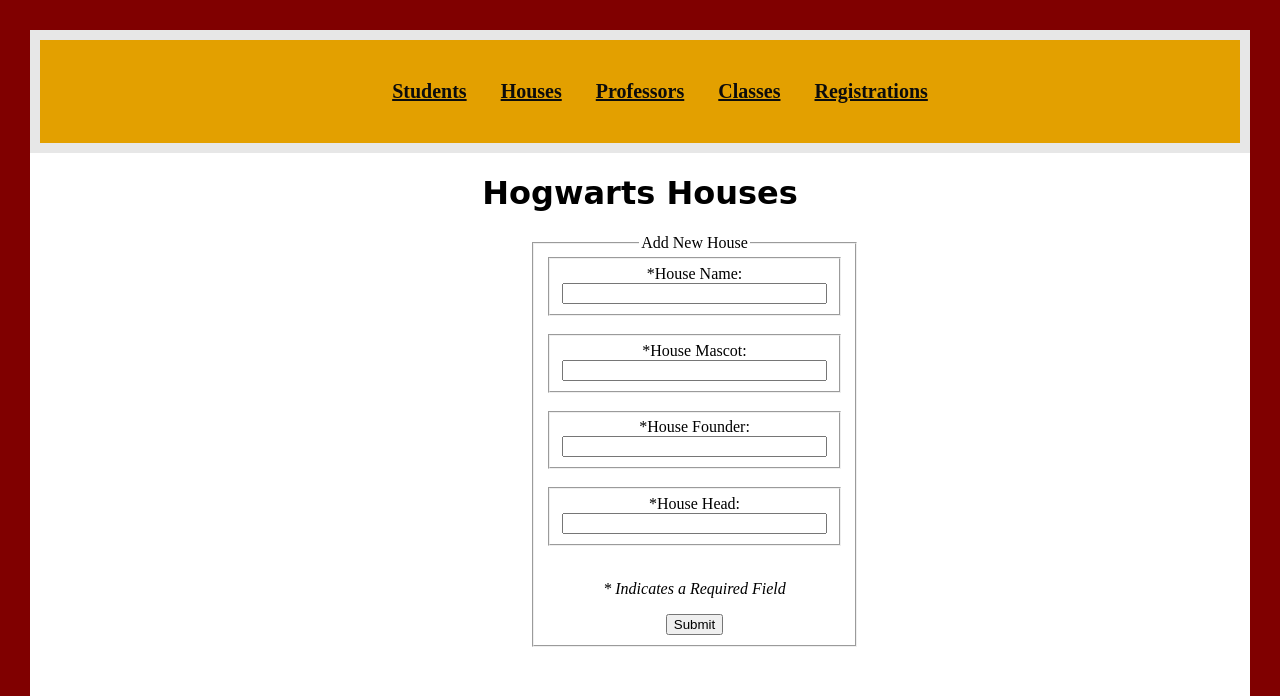
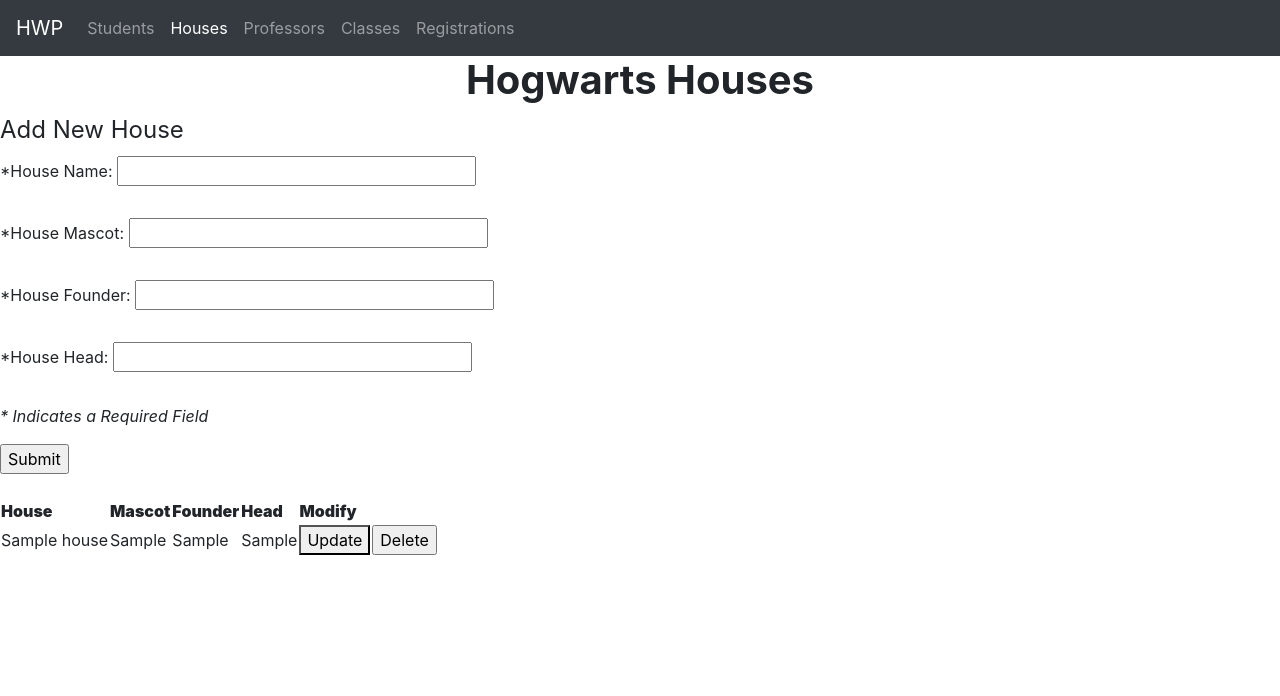
Before and after one commit to RichardVN/Hogwarts-Wizarding-Portal, a Flask app: page /houses in a window 1280 px wide. Shown: the top 696 px of the page. After the commit the page ends 555 px from the top, so only its background shows below. Run offline with Flask 2, Linux system fonts and the light colour scheme; tables that the repository leaves empty hold one stand-in row (values such as "Sample post"); some libraries are stand-ins or nearby versions.

Commit message:
Bootstrap style navbar

```diff
--- a/app.py
+++ b/app.py
@@ -27,7 +27,7 @@ def get_env_variable(name):
 
 
 # Dev environment?
-ENV = 'production'
+ENV = 'dev'
 
 # Config DB URI of localhost or heroku server
 if ENV == 'dev':
--- a/templates/base.html
+++ b/templates/base.html
@@ -9,12 +9,13 @@
 <head>
     <meta charset="UTF-8">
     <meta name="viewport" content="width=device-width, initial-scale=1.0">
+    {% block stylesheet %}
+
     <!--My Stylesheet-->
-    {% block stylesheet %}
-    <link rel="stylesheet" type="text/css" href="{{ url_for('static',filename='styles/styles.css') }}" media="screen" />
+    <!-- <link rel="stylesheet" type="text/css" href="{{ url_for('static',filename='styles/styles.css') }}" media="screen" /> -->
     <!-- Bootstrap CSS -->
-    <!-- <link rel="stylesheet" href="https://stackpath.bootstrapcdn.com/bootstrap/4.3.1/css/bootstrap.min.css"
-        integrity="sha384-ggOyR0iXCbMQv3Xipma34MD+dH/1fQ784/j6cY/iJTQUOhcWr7x9JvoRxT2MZw1T" crossorigin="anonymous"> -->
+    <link rel="stylesheet" href="https://stackpath.bootstrapcdn.com/bootstrap/4.3.1/css/bootstrap.min.css"
+        integrity="sha384-ggOyR0iXCbMQv3Xipma34MD+dH/1fQ784/j6cY/iJTQUOhcWr7x9JvoRxT2MZw1T" crossorigin="anonymous">
     {% endblock %}
 
     <title>{% block title %}DEFAULT TITLE{% endblock %}</title>
@@ -23,21 +24,39 @@
 <body>
     {% block header %}
         {% block navbar %}
-    <div class="topnav">
-        <ul>
-            <a href={{url_for('show_students')}}>Students</a>
-            <a href={{url_for('show_houses')}}>Houses</a>
-            <a href={{url_for('show_professors')}}>Professors</a>
-            <a href={{url_for('show_classes')}}>Classes</a>
-            <a href={{url_for('show_registrations')}}>Registrations</a>
+        <nav class="navbar navbar-expand-lg navbar-dark bg-dark">
+            <a class="navbar-brand" href="#">HWP</a>
+            <button class="navbar-toggler" type="button" data-toggle="collapse" data-target="#navbarNav" aria-controls="navbarNav" aria-expanded="false" aria-label="Toggle navigation">
+                <span class="navbar-toggler-icon"></span>
+            </button>
+            <div class="collapse navbar-collapse" id="navbarNav">
+                <ul class="navbar-nav">
+                    <li class="{{ 'active nav-item' if active_page == 'students' else 'nav-item' }}">
+                        <a class="nav-link" href="{{url_for('show_students')}}">Students <span class="sr-only">(current)</span></a>
+                    </li>
+                    <li class="{{ 'active nav-item' if active_page == 'houses' else 'nav-item' }}">
+                        <a class="nav-link" href="{{url_for('show_houses')}}">Houses</a>
+                    </li>
+                    <li class="{{ 'active nav-item' if active_page == 'professors' else 'nav-item' }}">
+                        <a class="nav-link" href="{{url_for('show_professors')}}">Professors</a>
+                    </li>
+                    <li class="{{ 'active nav-item' if active_page == 'classes' else 'nav-item' }}">
+                        <a class="nav-link" href="{{url_for('show_classes')}}">Classes</a>
+                    </li>
+                    <li class="{{ 'active nav-item' if active_page == 'registrations' else 'nav-item' }}">
+                        <a class="nav-link" href="{{url_for('show_registrations')}}">Registrations</a>
+                    </li>
                 </ul>
             </div>
+        </nav>
         {% endblock %}
+
         <h1><strong>
                 <center>{% block pageheader %}{% endblock %}</center>
             </strong>
         </h1>
     {% endblock %}
+
     <div id="content">{% block content %} {% endblock %}</div>
     <div id="footer">{% block footer %}{% endblock %}</div>
 
--- a/templates/classes.html
+++ b/templates/classes.html
@@ -1,4 +1,5 @@
 {% extends 'base.html' %}
+{% set active_page = 'classes' %}
 {% block title %}Classes{% endblock%}
 {% block pageheader %}Classes Page{% endblock %}
 {% block content %}
--- a/templates/houses.html
+++ b/templates/houses.html
@@ -1,4 +1,5 @@
 {% extends 'base.html' %}
+{% set active_page = 'houses' %}
 {% block title %}Houses{% endblock%}
 {% block pageheader %} Hogwarts Houses {% endblock %}
 {%block content%}
--- a/templates/professors.html
+++ b/templates/professors.html
@@ -1,4 +1,5 @@
 {% extends 'base.html' %}
+{% set active_page = 'professors' %}
 {% block title %} Professors Page {% endblock %}
 {% block pageheader %}Hogwarts Professors{% endblock %}
 
--- a/templates/registrations.html
+++ b/templates/registrations.html
@@ -1,4 +1,5 @@
 {% extends 'base.html' %}
+{% set active_page = 'registrations' %}
 {% block title %} Professors Page {% endblock %}
 {% block pageheader %}Student Registration{% endblock %}
 
--- a/templates/students.html
+++ b/templates/students.html
@@ -1,4 +1,5 @@
 {% extends 'base.html' %}
+{% set active_page = 'students' %}
 {% block title %}Students{% endblock%}
 {% block pageheader %} Hogwarts Students {% endblock %}
 {%block content%}
--- a/templates/update_classes.html
+++ b/templates/update_classes.html
@@ -1,4 +1,5 @@
 {% extends 'base.html' %}
+{% set active_page = 'classes' %}
 {% block title %}Update Class{% endblock%}
 {% block pageheader %} Update Class {% endblock %}
 {%block content%}
--- a/templates/update_houses.html
+++ b/templates/update_houses.html
@@ -1,4 +1,5 @@
 {% extends 'base.html' %}
+{% set active_page = 'houses' %}
 {% block title %}Update House{% endblock%}
 {% block pageheader %} Update House {% endblock %}
 {%block content%}
--- a/templates/update_professors.html
+++ b/templates/update_professors.html
@@ -1,4 +1,5 @@
 {% extends 'base.html' %}
+{% set active_page = 'professors' %}
 {% block title %}Update Professor{% endblock%}
 {% block pageheader %} Update Professor {% endblock %}
 {%block content%}
--- a/templates/update_students.html
+++ b/templates/update_students.html
@@ -1,4 +1,5 @@
 {% extends 'base.html' %}
+{% set active_page = 'students' %}
 {% block title %}Update Student{% endblock%}
 {% block pageheader %} Update Student {% endblock %}
 {%block content%}
```
Lines whose indentation alone changed are shown as unchanged.
